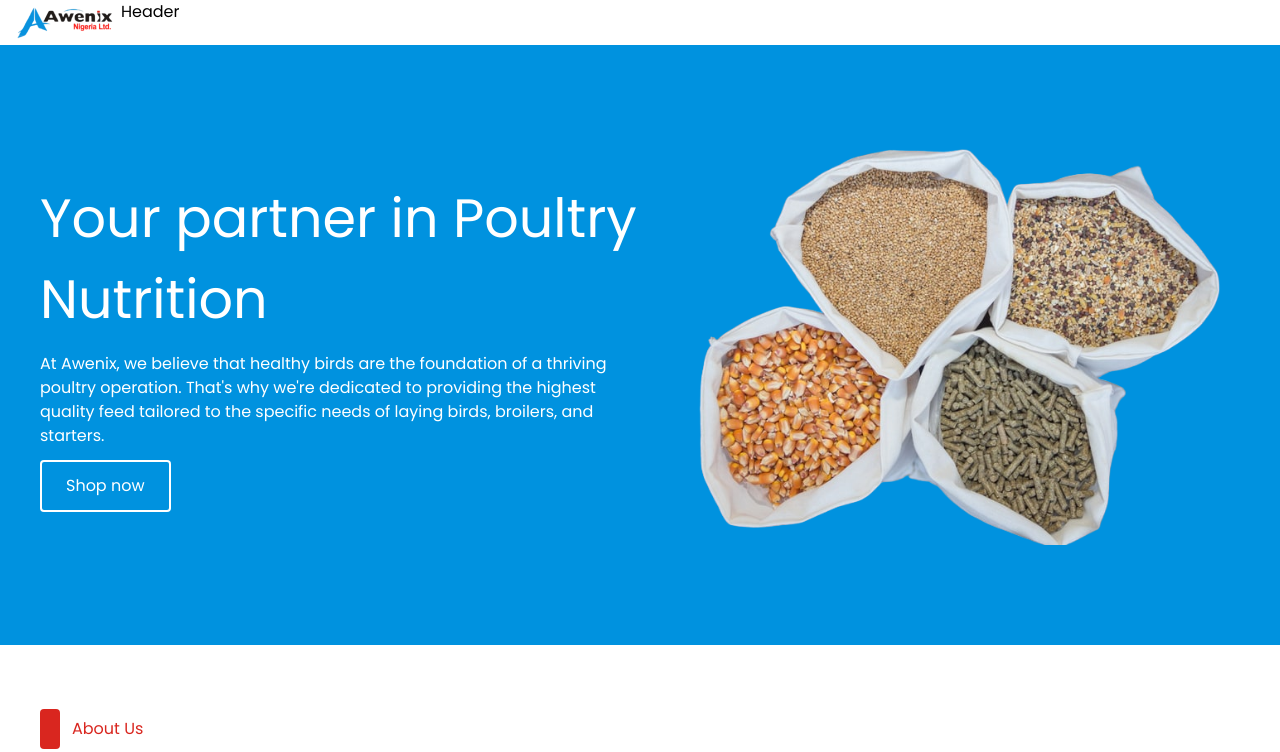
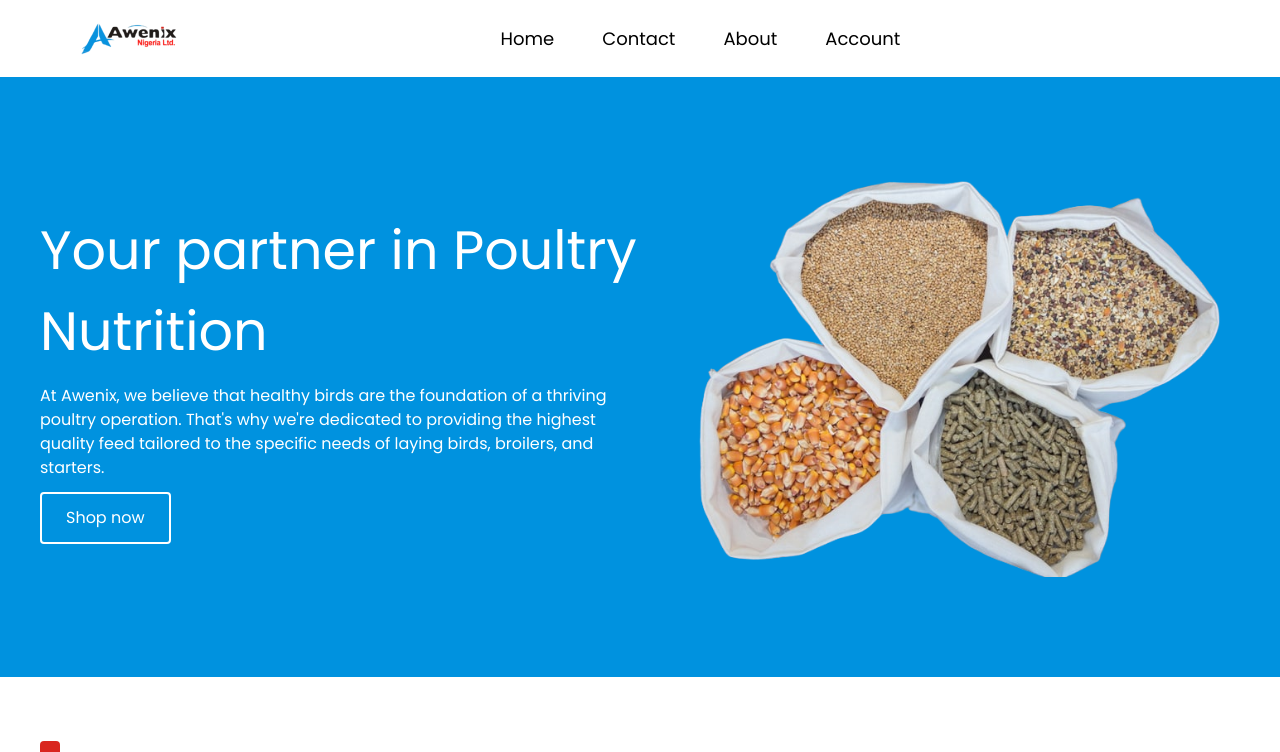
Before and after one commit to Joycrown/AwenixProject, a React (Vite) app: page / in a window 1280 px wide. Shown: the top 752 px of the page. Built offline with nearby package versions, Linux system fonts and the light colour scheme.

Commit message:
add header styled for desktop

```diff
--- a/src/components/header.tsx
+++ b/src/components/header.tsx
@@ -1,13 +1,37 @@
 import { Link } from "react-router-dom";
 import { logo } from "../assets";
+import { FaBars } from "react-icons/fa6";
 
 function Header() {
   return (
     <div className="flex">
-      <Link to="/">
-        <img src={logo} alt="Awenix" />
-      </Link>
-      Header
+      <header className="sm:px-16 px-8 py-4 z-10 bg-white w-full">
+
+        <nav className="flex justify-between max-container items-center">
+          <button className="sm:block md:block lg:hidden">
+            <FaBars fontSize={'2rem'} />
+          </button>
+          <div>
+            <Link to="/">
+              <img
+                src={logo}
+                alt="Awenix logo"
+                width={'20px'}
+                height={'20px'}
+              />
+            </Link>
+          </div>
+          <ul className="flex justify-center items-center gap-12 sm:hidden lg:flex max-lg:hidden">
+            <li className="leading-normal text-lg "> <Link to="/home">Home</Link></li>
+            <li className="leading-normal text-lg"><Link to="/contact">Contact</Link></li>
+            <li className="leading-normal text-lg"><Link to="/about">About</Link></li>
+            <li className="leading-normal text-lg"><Link to="/account">Account</Link></li>
+          </ul>
+          <div>
+
+          </div>
+        </nav>
+      </header>
     </div>
   );
 }
```
